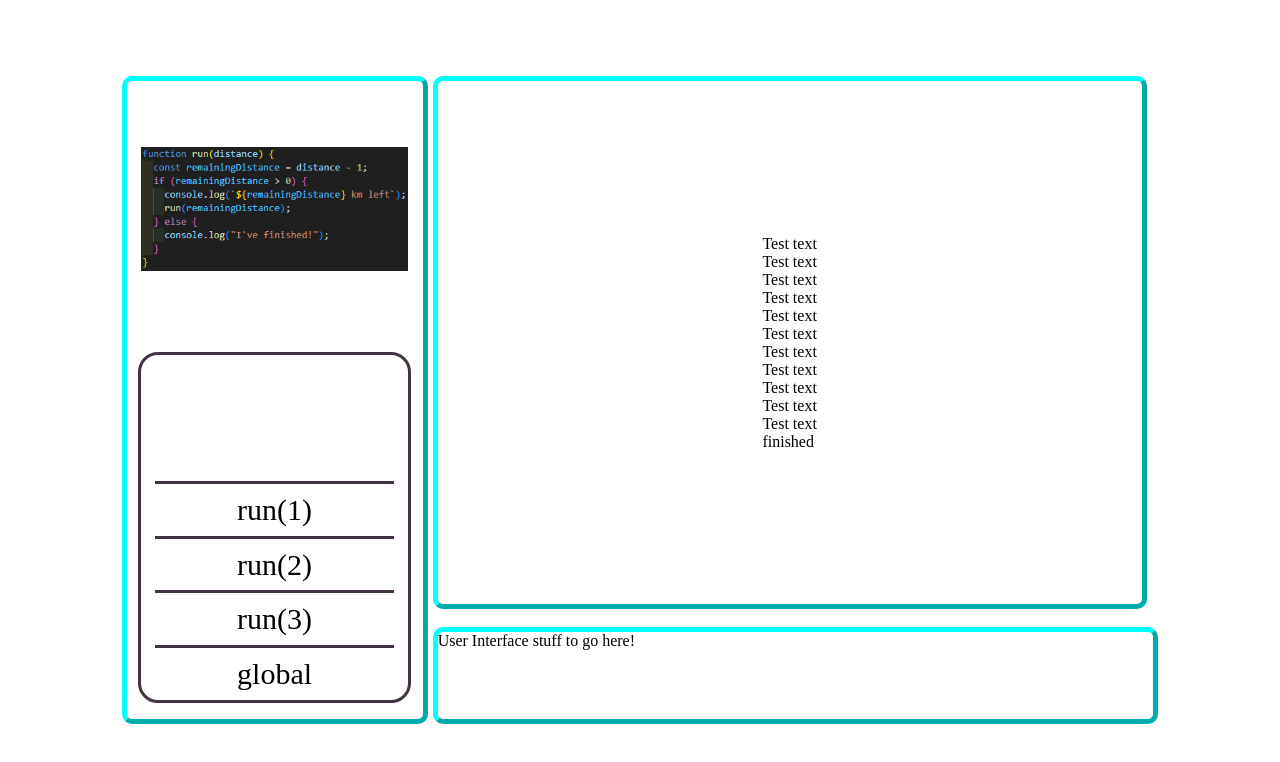
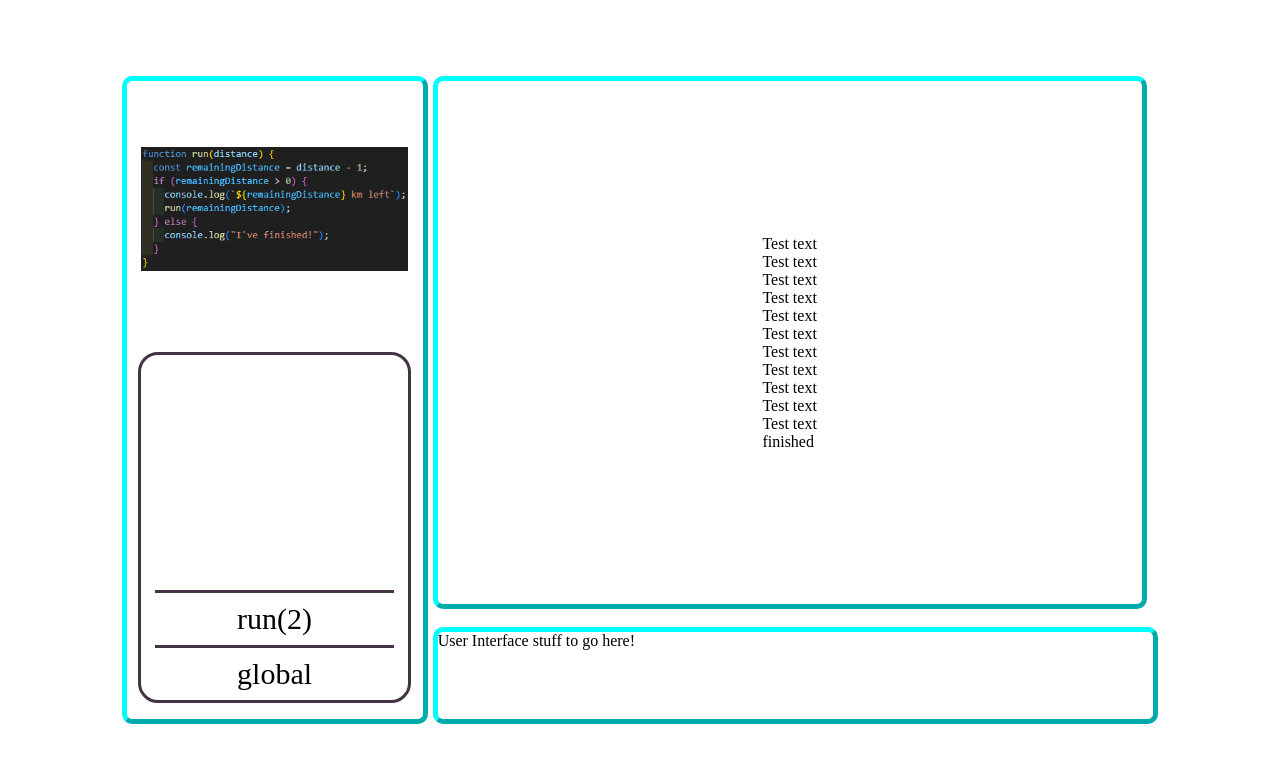
Before and after one commit to DevDolphin7/Learnin-Recursion, a React (Vite) app: page /recursive-kata/1 in a window 1280 px wide. Shown: the top 762 px of the page. Built offline with nearby package versions, Linux system fonts and the light colour scheme.

Commit message:
Update to flexibly render any items in OnCallStack context

```diff
--- a/src/components/CallStack.jsx
+++ b/src/components/CallStack.jsx
@@ -1,10 +1,22 @@
+import { useContext } from "react";
+import { OnCallStackContext } from "../contexts/OnCallStack";
+import CallStackItem from "./CallStackItem";
+
 function CallStack() {
+  const onCallStack = useContext(OnCallStackContext);
+
+  const invokedCallStack = onCallStack.map((callStackObj, index) => (
+    <CallStackItem
+      key={index}
+      invoke={callStackObj.name}
+      args={callStackObj.args}
+    />
+  ));
+
   return (
     <section className="call-stack">
-      <div className="call-stack-item">global</div>
-      <div className="call-stack-item">run(3)</div>
-      <div className="call-stack-item">run(2)</div>
-      <div className="call-stack-item">run(1)</div>
+      <CallStackItem invoke="global" args="" noInvokedFunction={true} />
+      {invokedCallStack}
     </section>
   );
 }
--- /dev/null
+++ b/src/components/CallStackItem.jsx
@@ -0,0 +1,6 @@
+function CallStackItem({ invoke, args, noInvokedFunction }) {
+  const call = invoke + (!noInvokedFunction ? `(${args})` : args);
+  return <div className="call-stack-item">{call}</div>;
+}
+
+export default CallStackItem;
```
